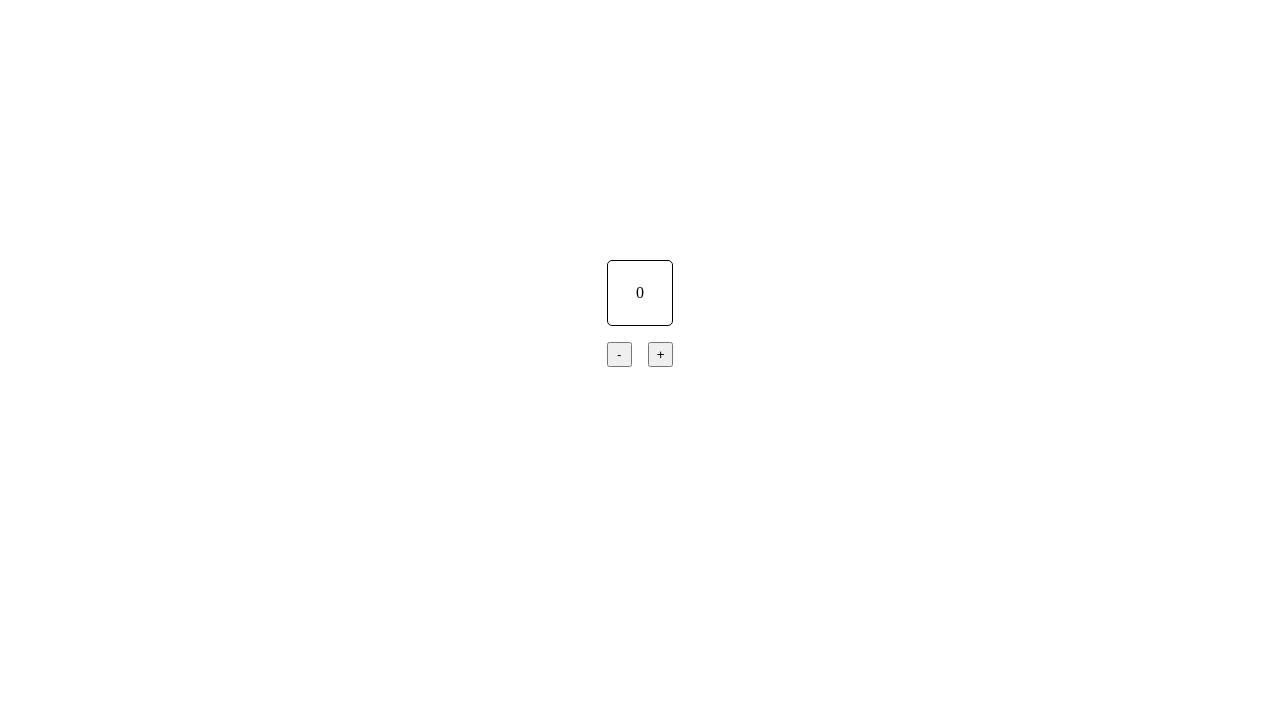
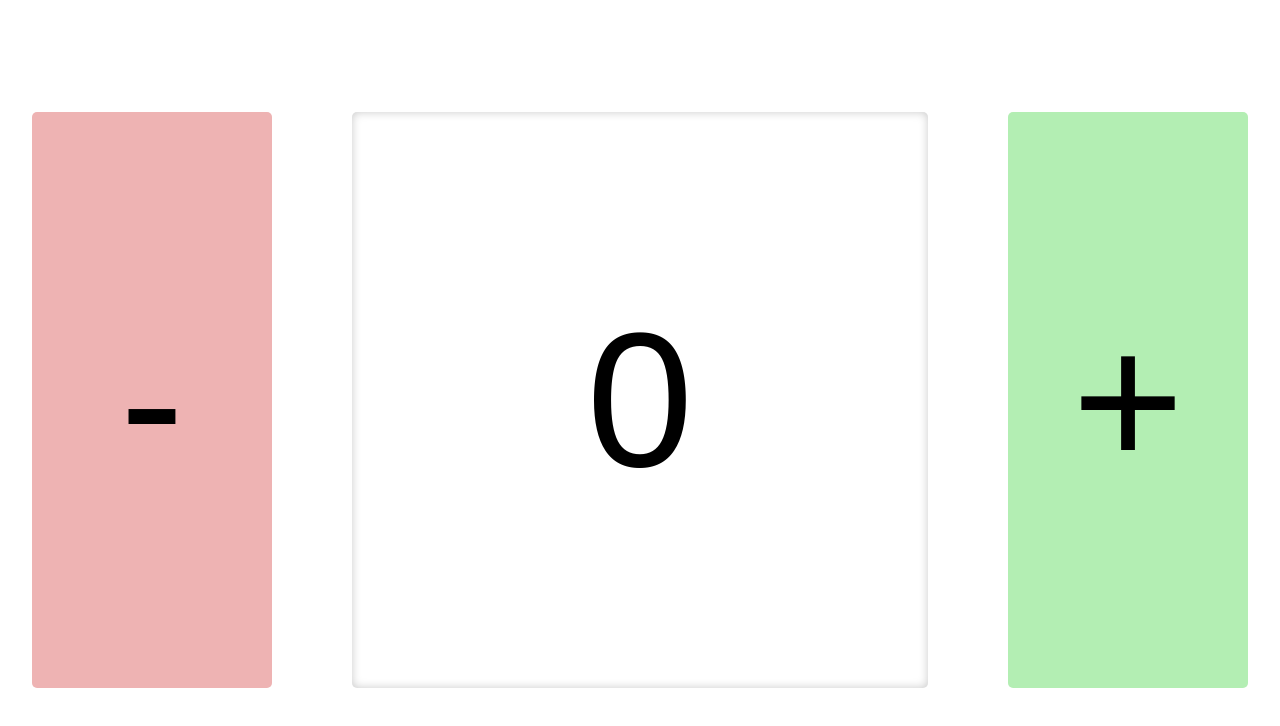
Before and after one commit to mikmakik42/counter, a plain HTML site: page index.html in a window 1280 px wide. Drawn offline with Linux system fonts and the light colour scheme.

Commit message:
Pimp counter

```diff
--- a/index.html
+++ b/index.html
@@ -10,15 +10,13 @@
 </head>
 <body>
     <div class="counter">
+        <button id="soustract" class="counter__button counter__button--soustract">
+           <span>-</span>
+        </button>
         <div id="display" class="counter__display">0</div>
-        <div class="counter__controls">
-            <button id="soustract" class="counter__button counter__button--add">
-                -
-            </button>
-            <button id="add" class="counter__button counter__button--soustract">
-                +
-            </button>
-        </div>
+        <button id="add" class="counter__button counter__button--add">
+            <span>+</span>
+        </button>
     </div>
     <script src="index.js"></script>
 </body>
--- a/main.css
+++ b/main.css
@@ -7,29 +7,38 @@ body {
 
 .counter {
     display: flex;
-    flex-direction: column;
     justify-content: center;
     max-width: min-content;
-    flex-grow: 0.75;
+    height: 3em;
+    font-size: 12rem;
+    line-height: 1em;
+    margin: auto;
+    font-family: sans-serif;
 }
 
 .counter__display {
     display: flex;
     align-items: center;
     justify-content: center;
-    width: 4rem;
-    height: 4rem;
-    border: 1px solid black;
+    width: 3em;
+    height: 3em;
+    margin: 0 5rem;
+    box-shadow: inset 0 0 10px #C9C9C9;
     border-radius: 5px;
     margin-bottom: 1rem;
 }
 
-.counter__controls {
-    display: flex;
-    justify-content: space-between;
+.counter__button {
+    font-size: inherit;
+    width: 1.25em;
+    border: none;
+    border-radius: 5px;
 }
 
-.counter__button {
-    width: 1.85em;
-    height: 1.85em;
+.counter__button--add {
+    background-color: rgb(179, 238, 179);
 }
+
+.counter__button--soustract {
+    background-color: rgb(238, 179, 179);
+}
```
